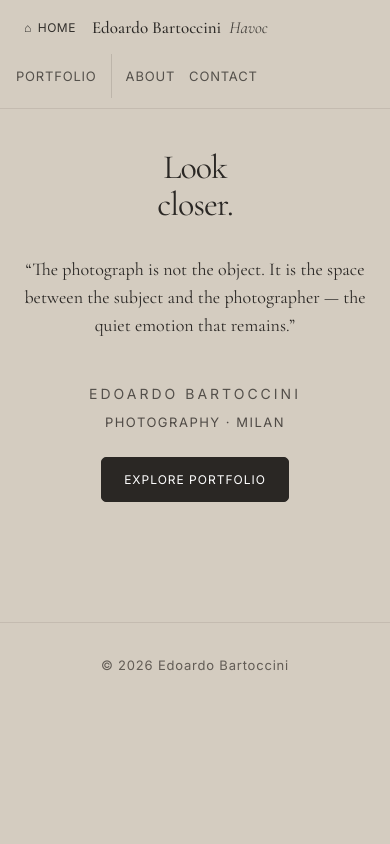
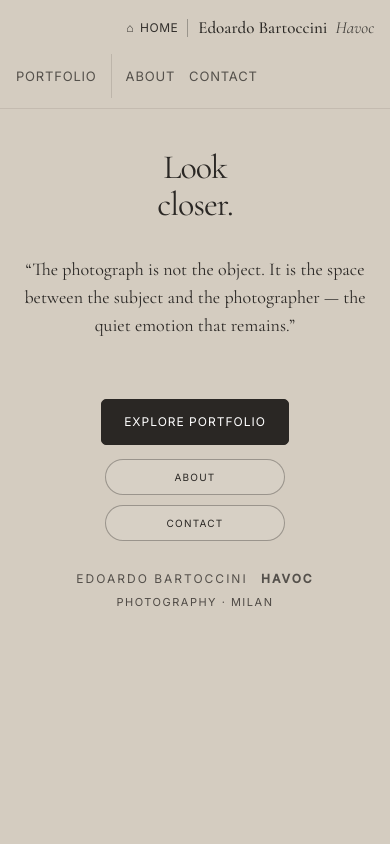
Before and after one commit to edoardoernestobartoccini-ctrl/My_real_Portfolio, a plain HTML site: page index.html in a window 390 px wide. Shown: the top 844 px of the page. Drawn offline with nearby package versions, Linux system fonts and the light colour scheme.

Commit message:
Polish mobile homepage layout
Co-authored-by: Copilot <223556219+Copilot@users.noreply.github.com>

```diff
--- a/index.html
+++ b/index.html
@@ -42,11 +42,15 @@
     <section id="home" class="section active home">
         <h1 class="big">Look<br>closer.</h1>
         <p class="phrase">“The photograph is not the object. It is the space between the subject and the photographer — the quiet emotion that remains.”</p>
+        <a class="portfolio-link" href="static/html/projects.html">Explore Portfolio</a>
+        <div class="home-actions" aria-label="Secondary home links">
+            <a class="home-secondary-link" href="static/html/about.html">About</a>
+            <a class="home-secondary-link" href="static/html/contacts.html">Contact</a>
+        </div>
         <div class="bottom">
-            <div class="name">Edoardo Bartoccini</div>
+            <div class="name">Edoardo Bartoccini <em>Havoc</em></div>
             <p class="sub">Photography · Milan</p>
         </div>
-        <a class="portfolio-link" href="static/html/projects.html">Explore Portfolio</a>
     </section>
 </main>
 
--- a/static/css/main.css
+++ b/static/css/main.css
@@ -162,8 +162,10 @@ header {
         }
 
         .home {
+            position: relative;
             text-align: center;
-            padding: 20px 0 30px
+            padding: 20px 0 90px;
+            min-height: calc(100vh - 180px);
         }
 
         .home .big {
@@ -185,7 +187,12 @@ header {
         }
 
         .home .bottom {
-            margin-top: 70px
+            position: absolute;
+            top: 24px;
+            right: 0;
+            bottom: auto;
+            margin-top: 0;
+            text-align: right;
         }
 
         .home .name {
@@ -193,7 +200,14 @@ header {
             letter-spacing: 3px;
             text-transform: uppercase;
             opacity: .55;
-            margin-bottom: 6px
+            margin-bottom: 6px;
+        }
+
+        .home .name em {
+            font-style: normal;
+            letter-spacing: 2px;
+            margin-left: 8px;
+            font-weight: 600;
         }
 
         .home .sub {
@@ -224,6 +238,37 @@ header {
         .home .portfolio-link:focus-visible {
             color: #2a2724;
             background: transparent;
+            border-color: #2a2724;
+        }
+
+        .home-actions {
+            display: flex;
+            flex-direction: column;
+            align-items: center;
+            gap: 10px;
+            margin-top: 18px;
+        }
+
+        .home-secondary-link {
+            display: inline-flex;
+            align-items: center;
+            justify-content: center;
+            min-width: 110px;
+            padding: 8px 18px;
+            border: 1px solid rgba(42, 39, 36, .35);
+            border-radius: 999px;
+            background: rgba(255, 255, 255, .08);
+            color: #2a2724;
+            text-decoration: none;
+            font-size: 11px;
+            letter-spacing: 1.4px;
+            text-transform: uppercase;
+            transition: background .2s ease, border-color .2s ease, opacity .2s ease;
+        }
+
+        .home-secondary-link:hover,
+        .home-secondary-link:focus-visible {
+            background: rgba(255, 255, 255, .18);
             border-color: #2a2724;
         }
 
@@ -583,7 +628,8 @@ header {
             .logo-wrap {
                 width: 100%;
                 min-width: 0;
-                gap: 8px;
+                gap: 0;
+                justify-content: flex-end;
             }
 
             .home-mark {
@@ -591,12 +637,27 @@ header {
                 padding: 0 8px;
                 font-size: 12px;
                 opacity: .95;
+                position: relative;
+                padding-right: 10px;
+            }
+
+            .home-mark::after {
+                content: "";
+                position: absolute;
+                top: 50%;
+                right: 0;
+                width: 1px;
+                height: 18px;
+                background: rgba(42, 39, 36, 0.35);
+                transform: translateY(-50%);
             }
 
             .logo {
                 min-width: 0;
+                margin-left: 10px;
                 font-size: 17px;
                 white-space: nowrap;
+                text-align: right;
             }
 
             nav {
@@ -658,7 +719,8 @@ header {
             }
 
             .home {
-                padding: 8px 0 24px;
+                padding: 8px 0 88px;
+                min-height: calc(100vh - 150px);
             }
 
             .home .phrase {
@@ -668,16 +730,19 @@ header {
             }
 
             .home .bottom {
-                margin-top: 44px;
+                position: static;
+                margin-top: 28px;
+                text-align: center;
             }
 
             .home .name {
-                font-size: 14px;
+                font-size: 12px;
                 opacity: .75;
+                letter-spacing: 2px;
             }
 
             .home .sub {
-                font-size: 13px;
+                font-size: 11px;
                 color: #4f4a45;
             }
 
@@ -686,6 +751,18 @@ header {
                 padding: 12px 22px;
                 font-size: 12px;
                 letter-spacing: 1px;
+            }
+
+            .home-actions {
+                margin-top: 14px;
+            }
+
+            .home-secondary-link {
+                min-width: 0;
+                width: min(180px, 76vw);
+                padding: 9px 14px;
+                font-size: 10px;
+                letter-spacing: 1.2px;
             }
 
             .back-link,
```
